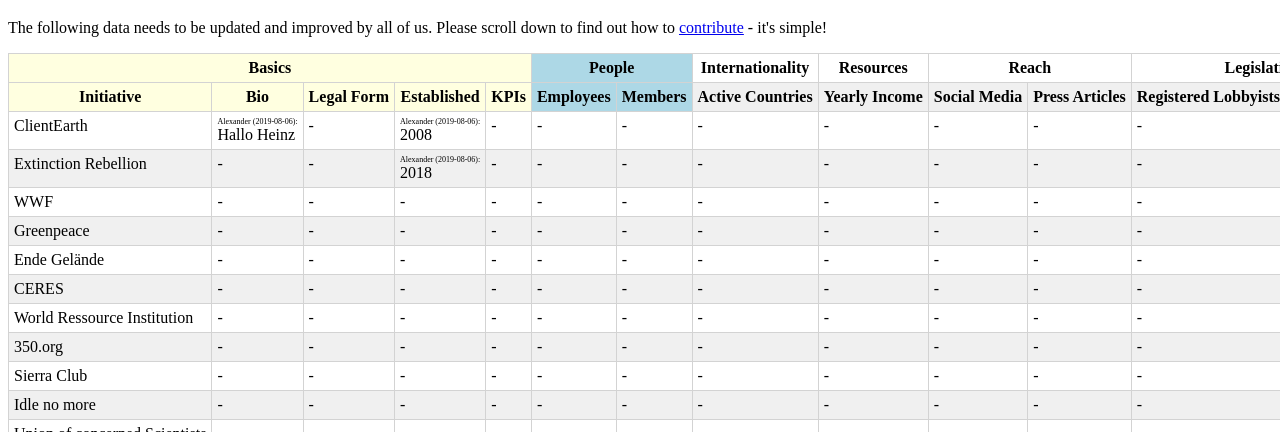
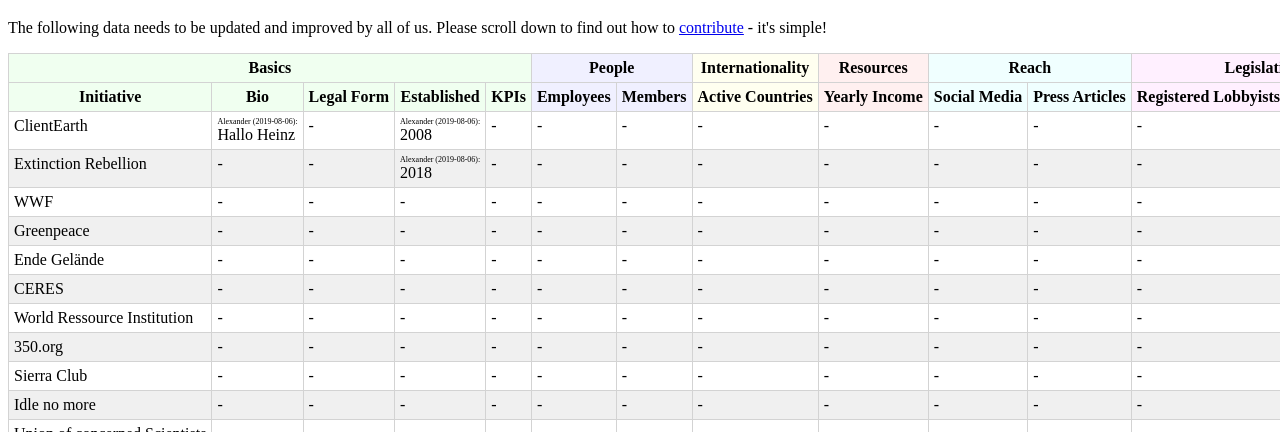
Before and after one commit to crisisfighters/initiatives, a plain HTML site: page index.html in a window 1280 px wide. Shown: the part 368-800 px from the top of the page. Drawn offline with Linux system fonts and the light colour scheme.

Commit message:
feat: adds colors

```diff
--- a/style.css
+++ b/style.css
@@ -1,10 +1,23 @@
 th.basics {
-    background-color: lightyellow !important;
+    background-color: #f0fff0 !important;
 }
 
-th.people,
-td.people {
-    background-color: lightblue !important;
+th.people {
+    background-color: #f0f0ff !important;
+}
+
+th.internationality {
+    background-color: #fffff0 !important;
+}
+
+th.resources {
+    background-color: #fff0f0 !important;
+}
+th.reach {
+    background-color: #f0ffff !important;
+}
+th.legislativeParticipation {
+    background-color: #fff0ff !important;
 }
 
 .updated {
@@ -32,7 +45,6 @@
     background-color: #f0f0f0;
 }
 
-
 hr {
     margin-top: 50px
 }
```
